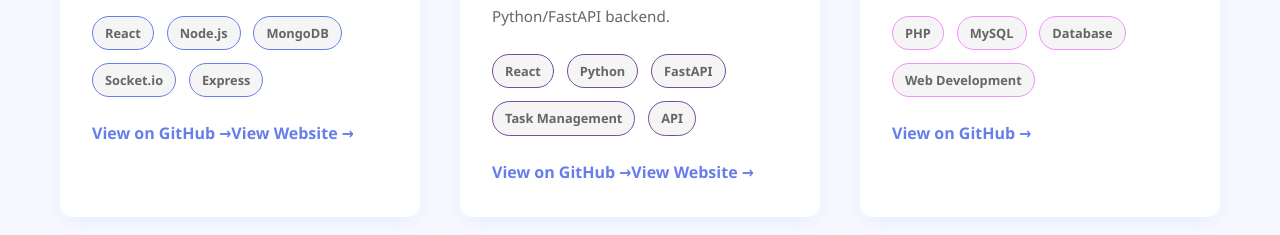
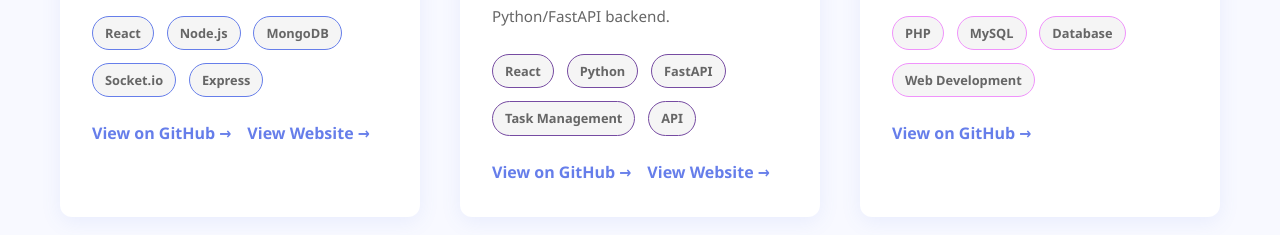
Before and after one commit to LashaJaparidze15/portfolio, a React (Vite) app: page / in a window 1280 px wide. Shown: the part 1351-1586 px from the top of the page. Built offline with nearby package versions, Linux system fonts and the light colour scheme; the HTML template or start-up script is replaced by a standard one.

Commit message:
Update Projects.css

```diff
--- a/src/components/Projects.css
+++ b/src/components/Projects.css
@@ -116,6 +116,11 @@
   border-color: #667eea;
 }
 
+
+.project-links {
+    display: flex;
+    gap: 1rem;
+}
 .project-link {
   display: inline-block;
   color: #667eea;
```
